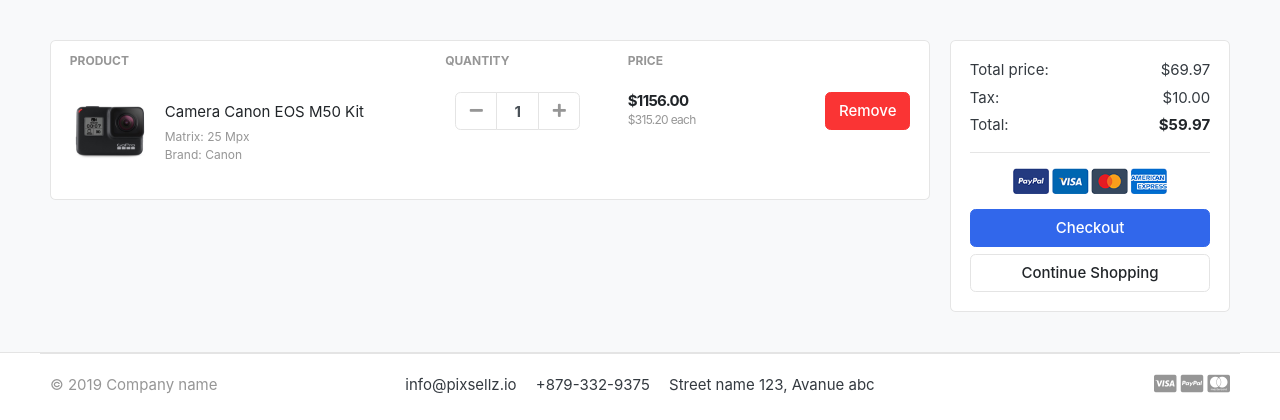
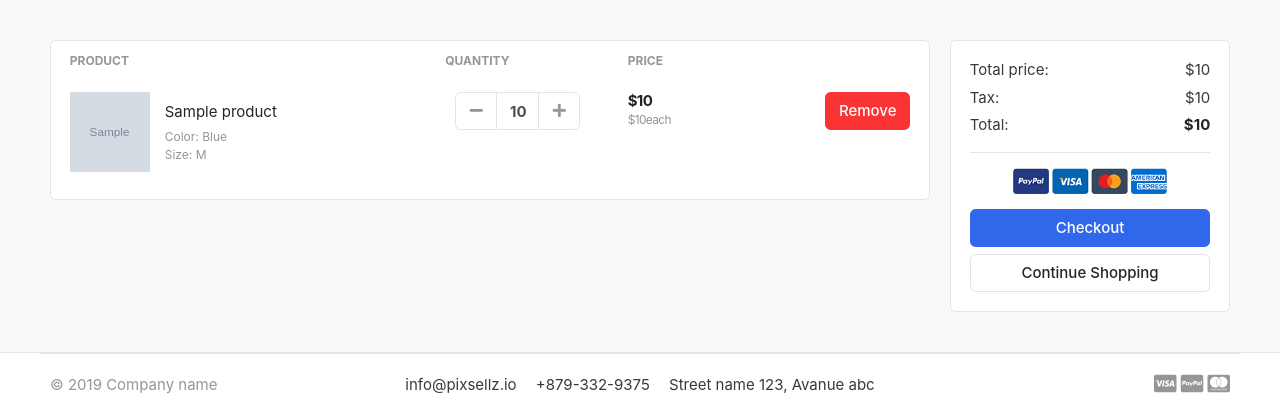
Before and after one commit to sabah4366/E-commerce, a Django app: template templates/store/cart.html in a window 1280 px wide. Shown: the part 118-538 px from the top of the page. Run offline with Django 3.2, Linux system fonts and the light colour scheme; the template is opened without the code that fills it: most values are stand-ins (such as "Sample title", 1, 10 or a date in 2020); grey boxes marked "Sample" are stand-in pictures; some libraries are stand-ins or nearby versions; some web fonts are replaced.

Commit message:
add to cart

```diff
--- a/cart/models.py
+++ b/cart/models.py
@@ -14,5 +14,8 @@ class CartItem(models.Model):
     quantity=models.IntegerField()
     is_active=models.BooleanField(default=True)
 
+    def sub_total(self):
+        return self.product.price * self.quantity
+
     def __str__(self) :
         return self.product
--- a/cart/urls.py
+++ b/cart/urls.py
@@ -3,5 +3,7 @@ from . import views
 
 urlpatterns=[
     path('',views.cart,name='cart'),
-    path('add_cart/<int:product_id>/',views.add_cart,name="add_cart")
+    path('add_cart/<int:product_id>/',views.add_cart,name="add_cart"),
+    path('remove_cart/<int:product_id>',views.remove_cart,name='remove_cart'),
+    path('remove_cart_item/<int:product_id>',views.remove_cart_item,name='remove_cart_item')
 ]
--- a/templates/includes/navbar.html
+++ b/templates/includes/navbar.html
@@ -69,7 +69,7 @@
                                 <a href="./register.html"> Register</a>
                             </div>
                         </div>
-                        <a href="./cart.html" class="widget-header pl-3 ml-3">
+                        <a href="{% url 'cart'%}" class="widget-header pl-3 ml-3">
                             <div class="icon icon-sm rounded-circle border"><i class="fa fa-shopping-cart"></i></div>
                             <span class="badge badge-pill badge-danger notify">0</span>
                         </a>
--- a/templates/store/cart.html
+++ b/templates/store/cart.html
@@ -6,6 +6,12 @@
     <div class="container">
 
     <!-- ============================ COMPONENT 1 ================================= -->
+    {% if not cart_items%}
+    <h1 class="text-center">Your shopping Cart is Empty</h1>
+    <div class="text-center mt-4">
+        <a href="{% url 'store'%}" class="btn btn-primary ">Continue Shopping</a>
+    </div>
+    {% else %}
 
     <div class="row">
         <aside class="col-lg-9">
@@ -20,13 +26,17 @@
     </tr>
     </thead>
     <tbody>
+
+
+
+    {% for cart_item in cart_items%}
     <tr>
         <td>
             <figure class="itemside align-items-center">
-                <div class="aside"><img src="{% static './images/items/11.jpg' %}" class="img-sm"></div>
+                <div class="aside"><img src="{{cart_item.product.images.url}}" class="img-sm"></div>
                 <figcaption class="info">
-                    <a href="#" class="title text-dark">Camera Canon EOS M50 Kit</a>
-                    <p class="text-muted small">Matrix: 25 Mpx <br> Brand: Canon</p>
+                    <a href="{{cart_item.product.get_url}}" class="title text-dark">{{cart_item.product.product_name}}</a>
+                    <p class="text-muted small">Color: Blue <br> Size: M</p>
                 </figcaption>
             </figure>
         </td>
@@ -35,53 +45,58 @@
                         <div class="col">
                             <div class="input-group input-spinner">
                                 <div class="input-group-prepend">
-                                <button class="btn btn-light" type="button" id="button-plus"> <i class="fa fa-minus"></i> </button>
+                                <a href="{% url 'remove_cart' cart_item.product.id %}" class="btn btn-light" type="button" id="button-plus"> <i class="fa fa-minus"></i> </a>
                                 </div>
-                                <input type="text" class="form-control"  value="1">
+                                <input type="text" class="form-control"  value="{{cart_item.quantity}}">
                                 <div class="input-group-append">
-                                <button class="btn btn-light" type="button" id="button-minus"> <i class="fa fa-plus"></i> </button>
+                                <a  href="{% url 'add_cart' cart_item.product.id%}" class="btn btn-light" type="button" id="button-minus"> <i class="fa fa-plus"></i> </a>
                                 </div>
                             </div> <!-- input-group.// -->
                         </div> <!-- col.// -->
         </td>
         <td>
             <div class="price-wrap">
-                <var class="price">$1156.00</var>
-                <small class="text-muted"> $315.20 each </small>
+                <var class="price">${{cart_item.sub_total}}</var>
+                <small class="text-muted"> ${{cart_item.product.price}}each </small>
             </div> <!-- price-wrap .// -->
         </td>
+
         <td class="text-right">
-        <a href="" class="btn btn-danger"> Remove</a>
+        <a href="{% url 'remove_cart_item' cart_item.product.id%}" class="btn btn-danger"> Remove</a>
         </td>
     </tr>
+   {% endfor%}
 
     </tbody>
+
     </table>
+
     </div> <!-- card.// -->
 
         </aside> <!-- col.// -->
+
         <aside class="col-lg-3">
 
             <div class="card">
             <div class="card-body">
                 <dl class="dlist-align">
                   <dt>Total price:</dt>
-                  <dd class="text-right">$69.97</dd>
+                  <dd class="text-right">${{total}}</dd>
                 </dl>
                 <dl class="dlist-align">
                   <dt>Tax:</dt>
-                  <dd class="text-right"> $10.00</dd>
+                  <dd class="text-right"> ${{tax}}</dd>
                 </dl>
                 <dl class="dlist-align">
                   <dt>Total:</dt>
-                  <dd class="text-right text-dark b"><strong>$59.97</strong></dd>
+                  <dd class="text-right text-dark b"><strong>${{grand_total}}</strong></dd>
                 </dl>
                 <hr>
                 <p class="text-center mb-3">
                     <img src="{% static './images/misc/payments.png'%}" height="26">
                 </p>
                 <a href="./place-order.html" class="btn btn-primary btn-block"> Checkout </a>
-                <a href="./store.html" class="btn btn-light btn-block">Continue Shopping</a>
+                <a href="{% url 'store'%}" class="btn btn-light btn-block">Continue Shopping</a>
             </div> <!-- card-body.// -->
             </div> <!-- card.// -->
 
@@ -89,6 +104,7 @@
 
 
     </div> <!-- row.// -->
+    {% endif%}
     <!-- ============================ COMPONENT 1 END .// ================================= -->
 
     </div> <!-- container .//  -->
--- a/templates/store/store.html
+++ b/templates/store/store.html
@@ -141,7 +141,7 @@
                             <span class="price">${{product.price}}</span>
                         </div> <!-- price-wrap.// -->
                     </div>
-                    <a href="#" class="btn btn-block btn-primary">Added to cart </a>
+                    <a href="{% url 'add_cart' product.id%}" class="btn btn-block btn-primary">Added to cart </a>
                 </figcaption>
             </figure>
         </div> <!-- col.// -->
```
Also changed, not shown: cart/views.py (+49 -4 lines), store/views.py (+6 -1 lines), templates/store/product_detail.html (+6 -1 lines).
